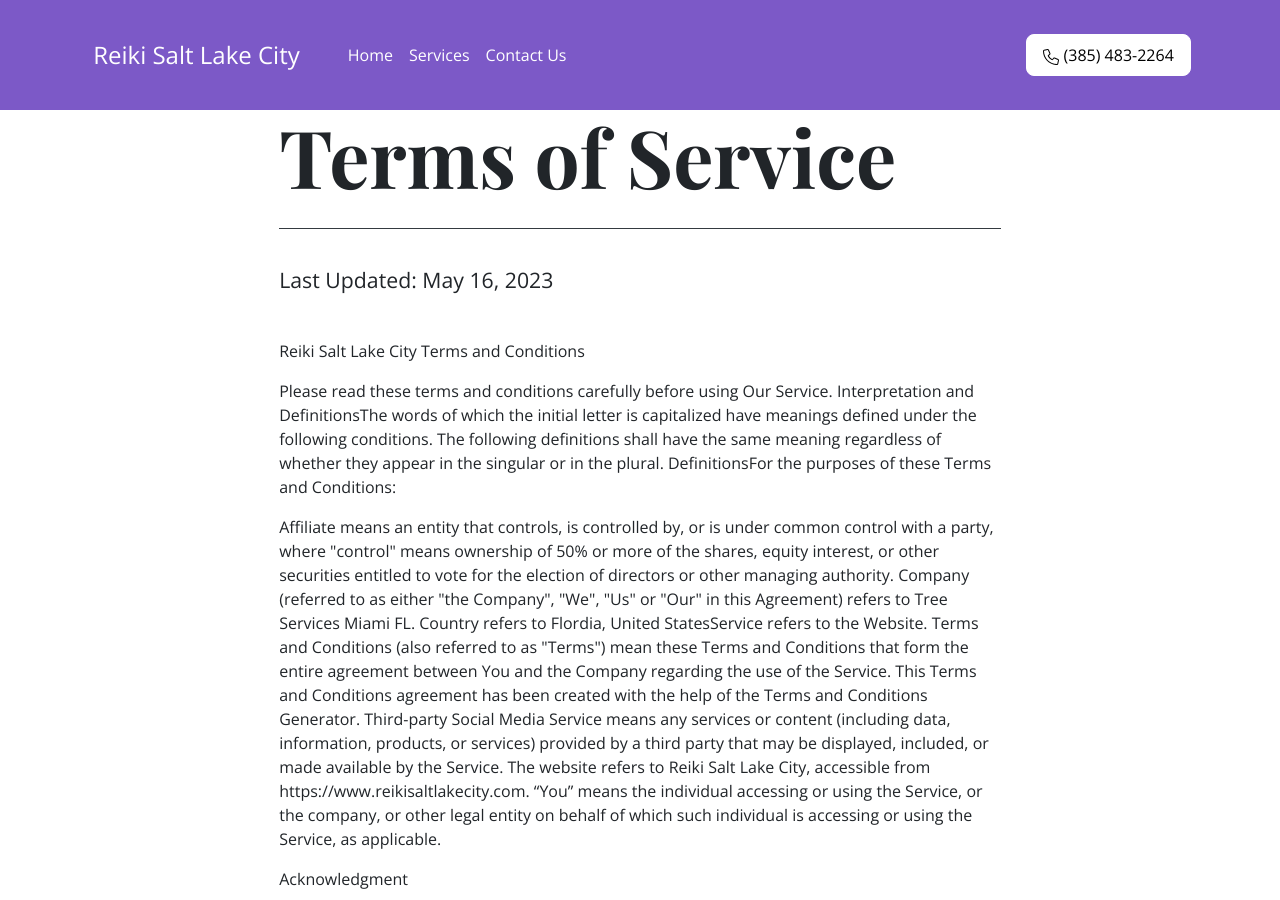
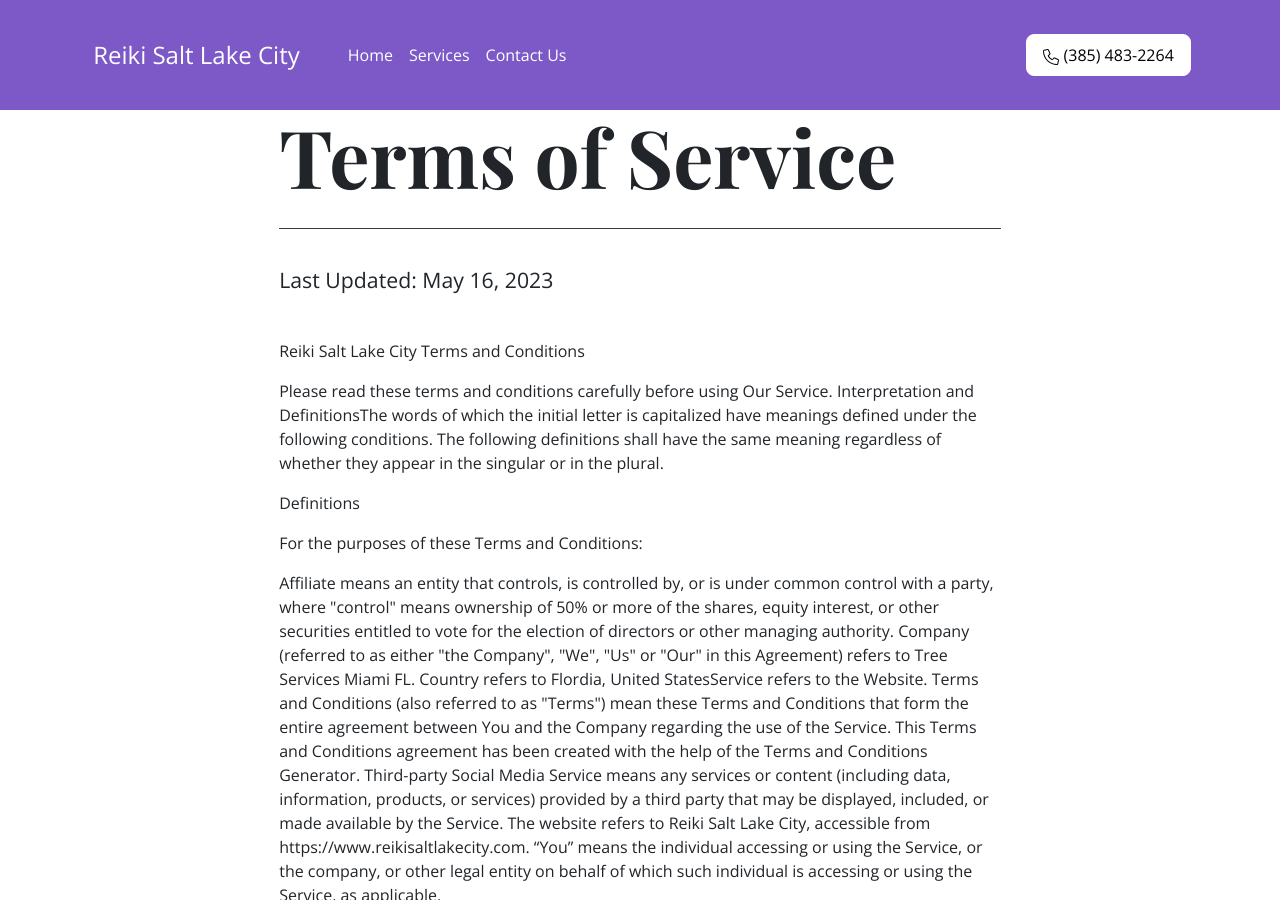
Before and after one commit to naccrat/reiki-slc, a Jekyll site: the page built from terms-of-service.html, in a window 1280 px wide and 900 px high. Built offline with Jekyll 4.4.1, drawn with Linux system fonts in a browser that asks for light colours.

```diff
--- a/_config.yml
+++ b/_config.yml
@@ -1,4 +1,4 @@
-url: https://www.reikisaltlakecity.com
+url: "https://www.reikisaltlakecity.com"
 title: Reiki Salt Lake City
 phone: (385) 483-2264
 
--- a/terms-of-service.html
+++ b/terms-of-service.html
@@ -14,7 +14,11 @@ meta_description: Terms of Service for Reiki Salt Lake City
 
           <p>{{site.title}} Terms and Conditions</p>
 
-          <p>Please read these terms and conditions carefully before using Our Service. Interpretation and DefinitionsThe words of which the initial letter is capitalized have meanings defined under the following conditions. The following definitions shall have the same meaning regardless of whether they appear in the singular or in the plural. DefinitionsFor the purposes of these Terms and Conditions:</p>
+          <p>Please read these terms and conditions carefully before using Our Service. Interpretation and DefinitionsThe words of which the initial letter is capitalized have meanings defined under the following conditions. The following definitions shall have the same meaning regardless of whether they appear in the singular or in the plural.</p>
+
+          <p>Definitions</p>
+
+          <p>For the purposes of these Terms and Conditions:</p>
 
           <p>Affiliate means an entity that controls, is controlled by, or is under common control with a party, where "control" means ownership of 50% or more of the shares, equity interest, or other securities entitled to vote for the election of directors or other managing authority. Company (referred to as either "the Company", "We", "Us" or "Our" in this Agreement) refers to Tree Services Miami FL. Country refers to Flordia, United StatesService refers to the Website. Terms and Conditions (also referred to as "Terms") mean these Terms and Conditions that form the entire agreement between You and the Company regarding the use of the Service. This Terms and Conditions agreement has been created with the help of the Terms and Conditions Generator. Third-party Social Media Service means any services or content (including data, information, products, or services) provided by a third party that may be displayed, included, or made available by the Service. The website refers to {{ site.title }}, accessible from {{ site.url }}. “You” means the individual accessing or using the Service, or the company, or other legal entity on behalf of which such individual is accessing or using the Service, as applicable.</p>
 
```
Also changed, not shown: 2 other files.
